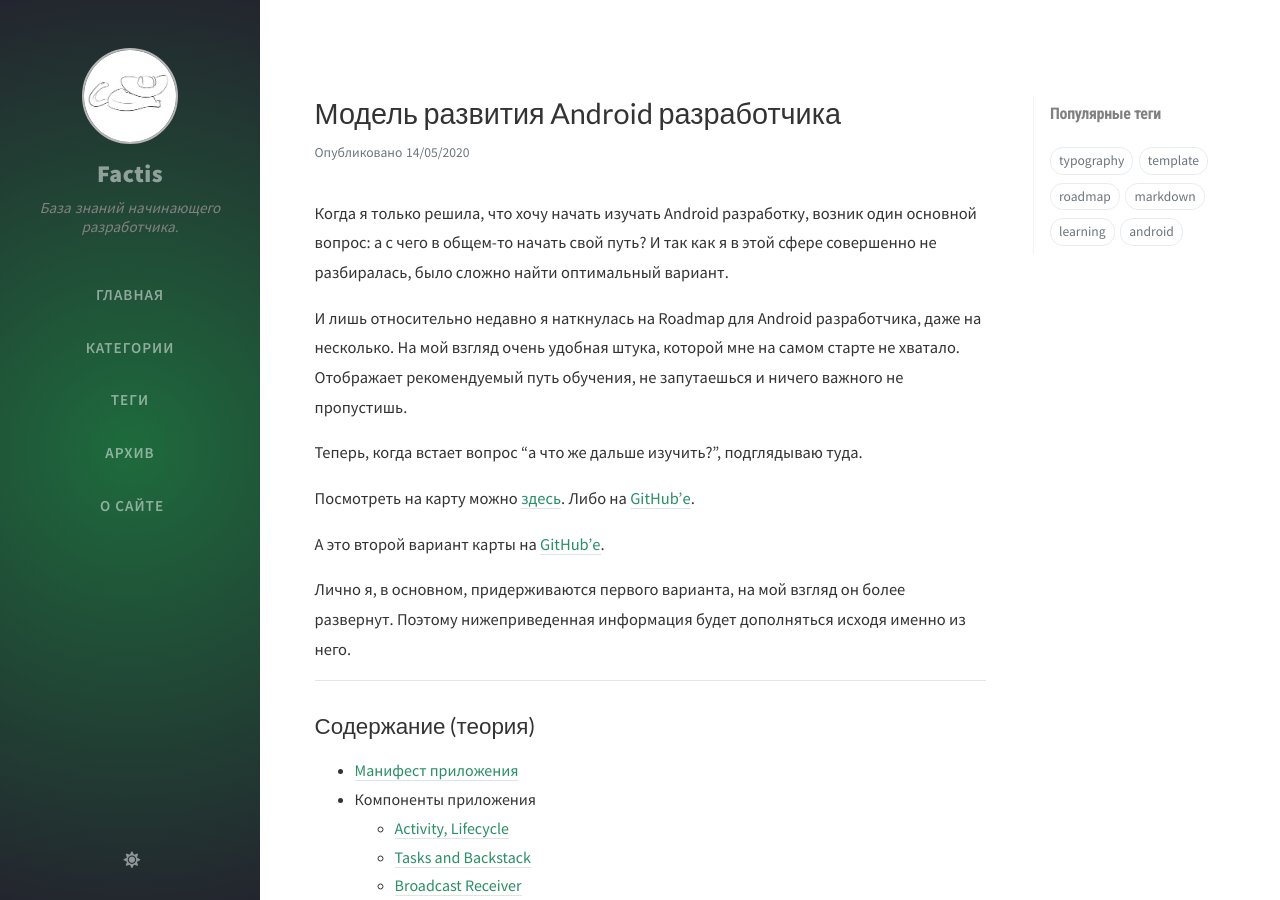
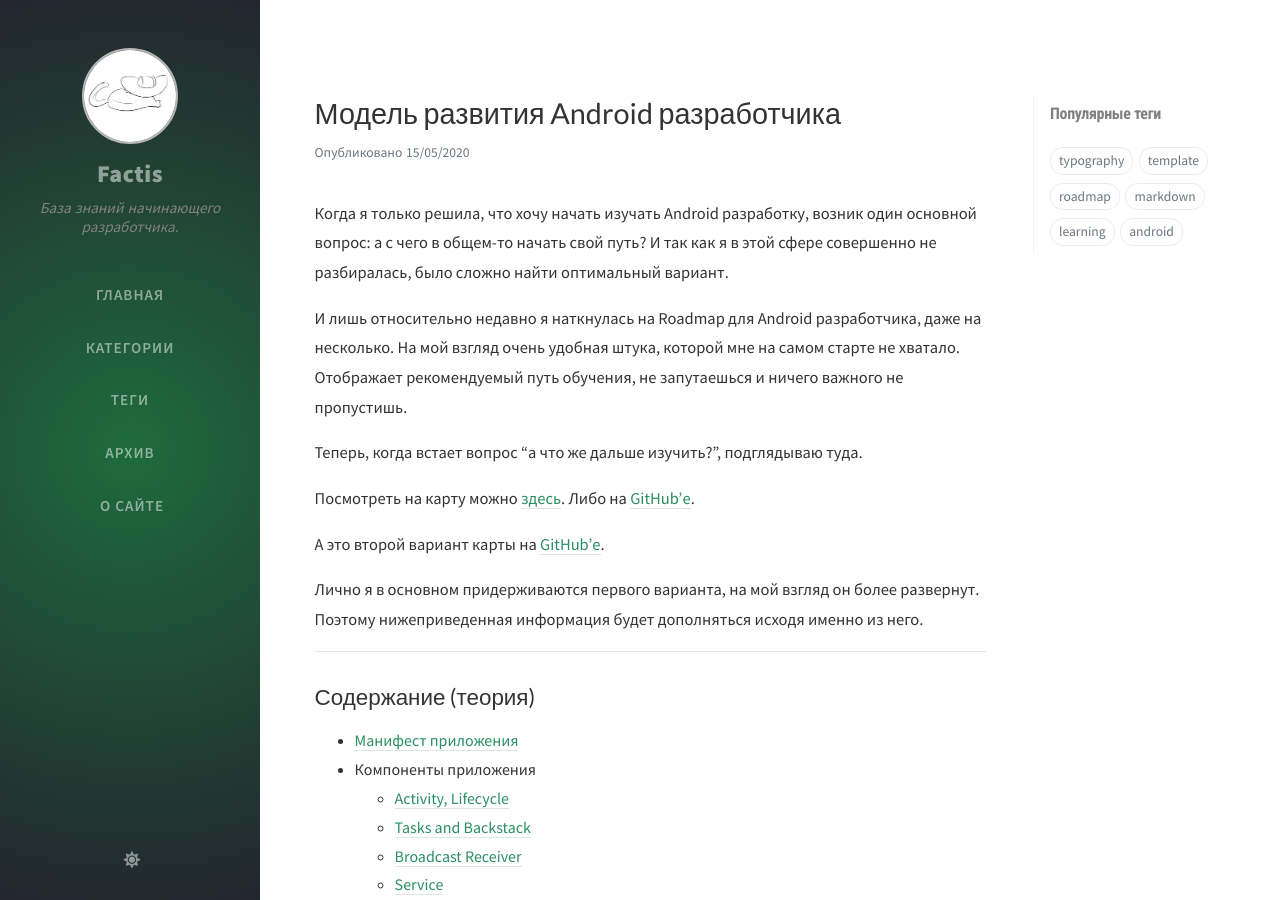
Before and after one commit to Bimlibik/bimlibik.github.io, a Jekyll site: the page built from _posts/2020-05-14-roadmap-android-developer.md, in a window 1280 px wide and 900 px high. Built offline with Jekyll 4.4.1, drawn with Linux system fonts in a browser that asks for light colours; nearby versions of some CDN libraries; comment, search, counter and statistics services are not loaded.

Commit message:
очепятка

```diff
--- a/_posts/2020-05-14-roadmap-android-developer.md
+++ b/_posts/2020-05-14-roadmap-android-developer.md
@@ -1,7 +1,7 @@
 ---
 title: Модель развития Android разработчика
 author: Leslie M.
-date: 2020-05-14 20:00:00 +0800
+date: 2020-05-15 01:50:00 +0800
 categories: [Android, General]
 tags: [android, roadmap, learning]
 toc: false
@@ -22,7 +22,7 @@ toc: false
 
 А это второй вариант карты на [GitHub'е](https://github.com/MindorksOpenSource/android-developer-roadmap).
 
-Лично я, в основном, придерживаются первого варианта, на мой взгляд он более развернут.
+Лично я в основном придерживаются первого варианта, на мой взгляд он более развернут.
 Поэтому нижеприведенная информация будет дополняться исходя именно из него.
 
 ***
```
